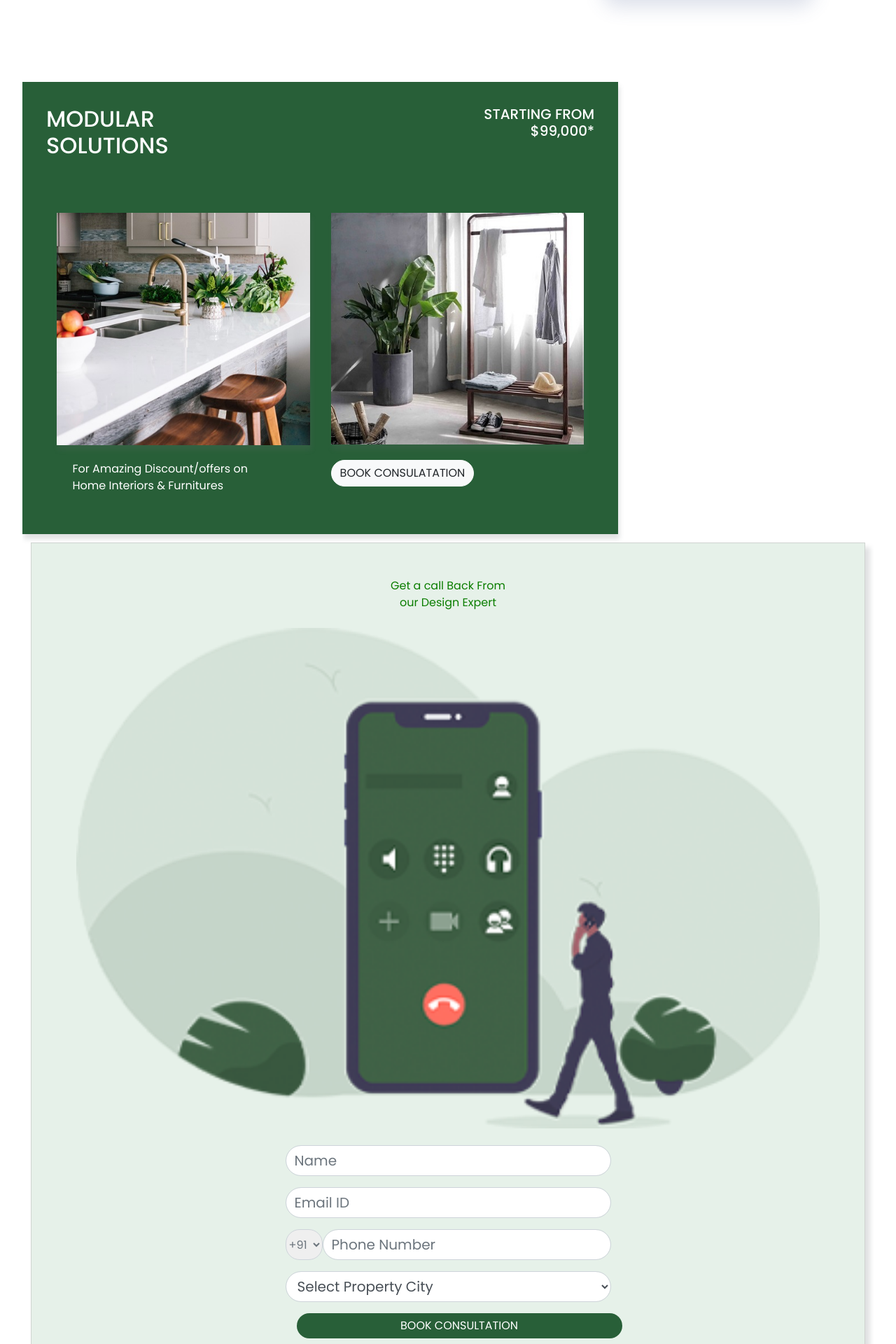
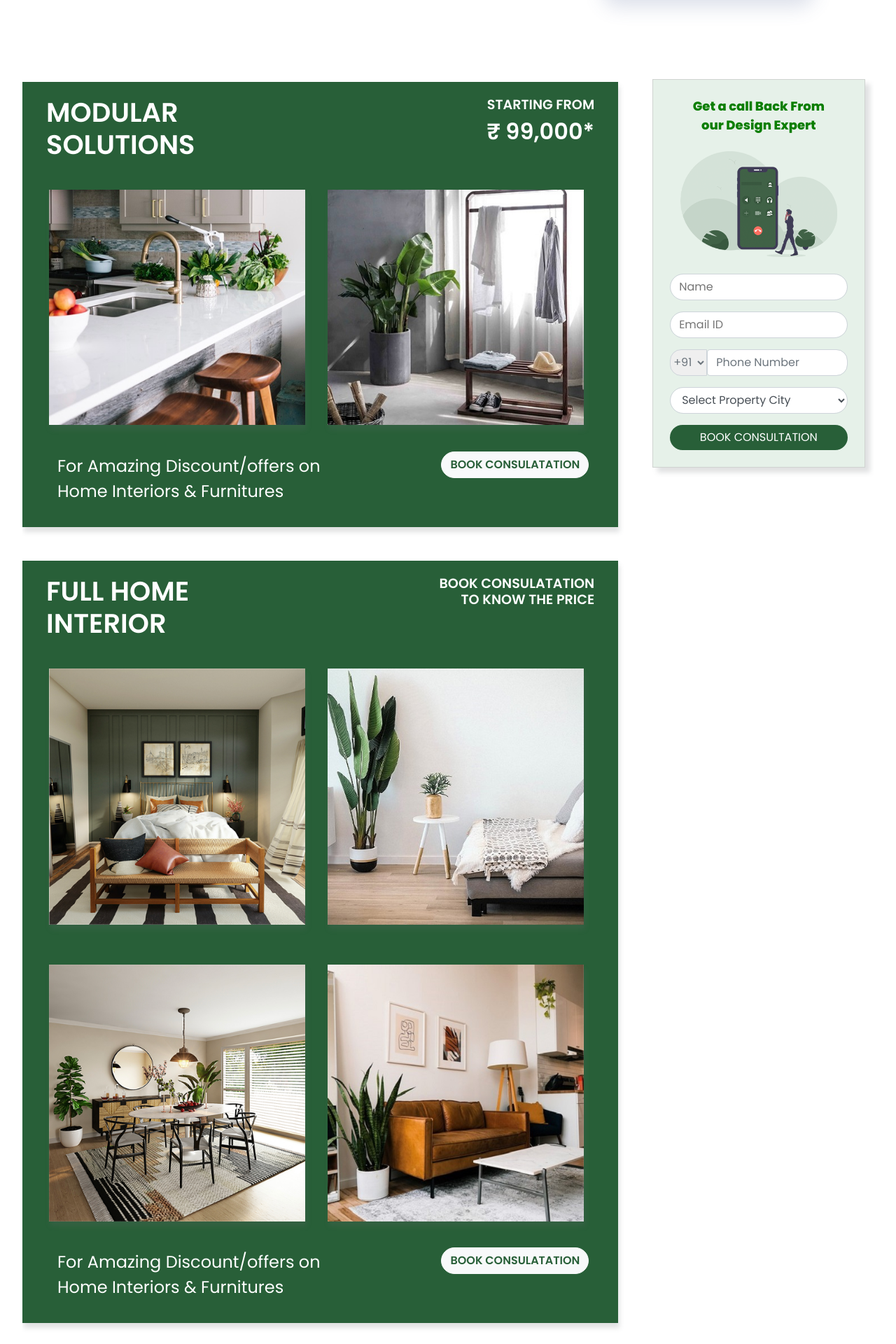
Before and after one commit to Anish-kumar111/proprater-1.0-, a Django app: page /interior/ in a window 1280 px wide. Shown: the part 575-2495 px from the top of the page at 70% size. Run offline with Django 3.2, Linux system fonts and the light colour scheme; some libraries are stand-ins or nearby versions.

Commit message:
new images added second time

```diff
--- a/main/templates/interior.html
+++ b/main/templates/interior.html
@@ -119,14 +119,15 @@
     <div class="container-clearfix">
         <div class="row justify-content-between">
           <div class="col-04">
-            <div class="row col-content">
+            <div class="row col-content-text">
               <h2>  MODULAR <br>
                     SOLUTIONS
             </h2>
+            <div>
             <h5>
-              STARTING FROM <br>
-              $99,000*
-            </h5>
+              STARTING FROM </h5>
+              <h3>&#8377 99,000*</h3>
+            </div>
             </div>
 
             <div class="row" >
@@ -140,20 +141,26 @@
 
               <div class="col col-sm-6 ">
                 <img class="w-100 h-70 img-fluid"  src="{% static 'img/interior/Interior_Modular_Image11.jpg' %}" alt="" srcset="">
+              </div>
+
                 <h3 class="col-text">WARDROBE</h3>
 
-            <p> For Amazing Discount/offers on <br>
-            Home Interiors & Furnitures</p>
-                </div>
+
             <div class="col col-sm-6 ">
               <img class="w-100 h-70 img-fluid"  src="{% static 'img/interior/Interior_Modular_Image21.jpg' %}" alt="" srcset="">              <h3 class="col-text">WARDROBE</h3>
+
+              </div>
+              </div>
+
+
+
+            <div class="row col-content-text2">
+              <p> For Amazing Discount/offers on <br>
+              Home Interiors & Furnitures</p>
               <div class="booking-btn" > <button type="button" class="btn btn-light">BOOK CONSULATATION</button>
-              </div>
             </div>
-
-            </div>
-
           </div>
+        </div>
           <div class="col-06">
 
             <div class="col06text">
@@ -168,14 +175,14 @@
 
                 <div class="mb-3">
                   <!-- <label for="exampleInputName1" class="form-label">Name</label> -->
-                  <input type="text" placeholder="Name" class="form-control" id="exampleInputName1">
+                  <input type="text" placeholder="Name" class="form-control2" id="exampleInputName1">
                 </div>
                 <div class="mb-3">
 
-                  <input type="email"  placeholder="Email ID" class="form-control" id="exampleInputEmail1" aria-describedby="emailHelp">
+                  <input type="email"  placeholder="Email ID" class="form-control2" id="exampleInputEmail1" aria-describedby="emailHelp">
 
                 </div>
-                <div class="mb-3 d-flex">
+                <div class="mb-3 d-flex phone">
 
                   <select  class="form" aria-label="Default select Code">
                     <option selected>+91</option>
@@ -183,10 +190,10 @@
                     <option value="2">+02</option>
                     <option value="3">+03</option>
                   </select>
-                  <input type="tel"  class="form-control" id="phone" name="phone" placeholder="Phone Number" pattern="[0-9]{10}" required>            </div>
+                  <input type="tel"  class="form-control" id="phone" name="phone" placeholder="Phone Number" pattern="[0-9]{10}" required>          </div>
                 <div class="mb-3">
 
-                  <select  class="form-control mr-auto" aria-label="Default select Area">
+                  <select  class="form-control2 mr-auto" aria-label="Default select Area">
                     <option selected>Select Property City</option>
                     <option value="1">New Delhi</option>
                     <option value="2">Agra</option>
@@ -200,8 +207,8 @@
 
 
             // var stickyEl = document.querySelector('.')
-            var stickyEl2 = document.querySelector('.col-06')
-            var stickyEl22 = document.querySelector('.col-06')
+            // var stickyEl2 = document.querySelector('.col-06')
+            // var stickyEl22 = document.querySelector('.col-06')
             // var stickyPosition = stickyEl.getBoundingClientRect().top;
             var stickyPosition2 = stickyEl2.getBoundingClientRect().top;
             var stickyPosition22 = stickyEl22.getBoundingClientRect().bottom;
@@ -243,14 +250,15 @@
         <div class="row">
 
           <div class="col-04">
-            <div class="row col-content">
-              <h2>  MODULAR <br>
-                    SOLUTIONS
+            <div class="row col-content-text">
+              <h2> FULL HOME <br> INTERIOR
+
             </h2>
+            <div>
             <h5>
-              STARTING FROM <br>
-              $99,000*
-            </h5>
+              BOOK CONSULATATION <br> TO KNOW THE PRICE </h5>
+              <!-- <h3>&#8377 99,000*</h3> -->
+            </div>
             </div>
             <div class="row col-content">
 
@@ -266,28 +274,34 @@
             </div>
 
             </div>
-           <div class="row col-content">
+            <div class="row col-content">
 
               <div class="col col-sm-6 ">
-                <img class="img-fluid"  src="https://images.unsplash.com/photo-1616047006789-b7af5afb8c20?ixlib=rb-1.2.1&ixid=MnwxMjA3fDB8MHxwaG90by1wYWdlfHx8fGVufDB8fHx8&auto=format&fit=crop&w=580&q=80">
-                <h3 class="col-text">WARDROBE</h3>
 
-            <p> For Amazing Discount/offers on <br>
-            Home Interiors & Furnitures</p></div>
+                <img class="w-100 h-70 img-fluid"  src="{% static 'img/interior/Interior_Full home_Image3.jpg'%}">
+                <h3 class="col-text2">WARDROBE</h3>
+
+            </div>
             <div class="col col-sm-6 ">
-              <h3 class="col-text">WARDROBE</h3>
-              <img class="img-fluid"  src="https://images.unsplash.com/photo-1616047006789-b7af5afb8c20?ixlib=rb-1.2.1&ixid=MnwxMjA3fDB8MHxwaG90by1wYWdlfHx8fGVufDB8fHx8&auto=format&fit=crop&w=580&q=80">
-              <div class="booking-btn" > <button type="button" class="btn btn-light">BOOK CONSULATATION</button>
-              </div>
+              <img class="w-100 h-55 img-fluid"  src="{% static 'img/interior/Interior_Full home_Image41.jpg'%}">
+              <h3 class="col-text2">WARDROBE</h3>
             </div>
 
             </div>
+
+
+            <div class="row col-content-text2">
+              <p> For Amazing Discount/offers on <br>
+              Home Interiors & Furnitures</p>
+              <div class="booking-btn" > <button type="button" class="btn btn-light">BOOK CONSULATATION</button>
+            </div>
+          </div>
 
           </div>
         </div>
 
            <div class="row">
-            <div class="col-05">
+            <div class="col-04">
 
               <div class="row col-content">
                 <h2>  CUSTOMIZED <br>
@@ -336,42 +350,41 @@
 
 
 
-<section id="carousel1">
+<div id="carousel1">
     <div class="container-clearfix">
 
 
         <div class="col-07">
 
-          <div class="row col-content">
+          <div class="row col-content-text">
             <h2>  INTERIOR & DESIGN
           </h2>
-          <h5>
-            STARTING FROM <br>
-            $99,000*
-          </h5>
+          <h3>
+            ITS ALL ABOUT DESIGN , INTERIOR & FURNITURE
+          </h3>
           </div>
 
-          <div class="row col-content">
+          <div class="row col-content-int">
 
     <div id="owl" class="owl-carousel owl-theme">
             <div class="col ">
 
-              <img class="img-fluid blur"  src="https://images.unsplash.com/photo-1616047006789-b7af5afb8c20?ixlib=rb-1.2.1&ixid=MnwxMjA3fDB8MHxwaG90by1wYWdlfHx8fGVufDB8fHx8&auto=format&fit=crop&w=580&q=80">
+              <img class="img-fluid blur"  src="{% static 'img/interior/Interior_Interior&design_Image1.jpg' %}">
 
 
           </div>
           <div class="col ">
-            <img class="img-fluid blur"  src="https://images.unsplash.com/photo-1616047006789-b7af5afb8c20?ixlib=rb-1.2.1&ixid=MnwxMjA3fDB8MHxwaG90by1wYWdlfHx8fGVufDB8fHx8&auto=format&fit=crop&w=580&q=80">
+            <img class="img-fluid blur"  src="{% static 'img/interior/Interior_Interior&design_Image2.jpg' %}">
 
           </div>
           <div class="col ">
 
-            <img class="img-fluid blur"  src="https://images.unsplash.com/photo-1616047006789-b7af5afb8c20?ixlib=rb-1.2.1&ixid=MnwxMjA3fDB8MHxwaG90by1wYWdlfHx8fGVufDB8fHx8&auto=format&fit=crop&w=580&q=80">
+            <img class="img-fluid blur"  src="{% static 'img/interior/Interior_Interior&design_Image3.jpg' %}">
 
 
         </div>
         <div class="col ">
-          <img class="img-fluid blur"  src="https://images.unsplash.com/photo-1616047006789-b7af5afb8c20?ixlib=rb-1.2.1&ixid=MnwxMjA3fDB8MHxwaG90by1wYWdlfHx8fGVufDB8fHx8&auto=format&fit=crop&w=580&q=80">
+          <img class="img-fluid blur"  src="{% static 'img/interior/Interior_Interior&design_Image4.jpg' %}">
 
         </div>
 
@@ -421,11 +434,11 @@
 
        </div>
     </div>
-</section>
+  </div>
 
 
 
-<section id="testimonials">
+<div id="testimonials">
     <!-- <div class="carousel">
         <div class="row">
           <div class="col col-sm-6">
@@ -482,7 +495,7 @@
 
         <div class="container-clearfix  newsletter ">
           <div class="row">
-          <img class="img-fluid" src="https://images.unsplash.com/photo-1616486701797-0f33f61038ec?ixlib=rb-1.2.1&ixid=MnwxMjA3fDB8MHxwaG90by1wYWdlfHx8fGVufDB8fHx8&auto=format&fit=crop&w=580&q=80" alt="" srcset="">
+          <img class="img-fluid" src="{% static 'img/interior/Interior_Subscribe_Image.jpg' %}" alt="" srcset="">
           <form class="newsletterform mx-5 my-5 col-sm-6 ">
             <div class="form-group">
               <h3 class="font-weight-bold">SUBSCRIBE NOW FOR LATEST UPDATES.</h3>
@@ -500,7 +513,7 @@
 
         </div>
         </div>
-</section>
+      </div>
 
 
 <section id="footer">
--- a/static/css/interior.css
+++ b/static/css/interior.css
@@ -60,7 +60,7 @@ a.navbar-brand img{
 .btn
 {
     font-size: 2vh;
-   margin-left: 2vh;
+   /* margin-left: 2vh;  */
     border-radius: 5vh;
 }
 .btn-danger{
@@ -105,7 +105,7 @@ font-size: 20px;
     width: 70%;
     max-height: fit-content;
     background: #285f38;
-    margin-top: 1em;
+    margin: 1em 0 2em;
     box-shadow: 2px 7px 7px 0 rgba(101, 104, 108, 0.2);
 }
 .row{
@@ -139,7 +139,55 @@ div.col-white img{
 .col-content
 {
     color: white;
-    padding: 4% ;
+    padding: 2% 2% 1% 4.5%;
+    height: fit-content;
+    max-width: 100%;
+    width: auto;
+
+
+    justify-content: space-between;
+}
+
+.col-content-int
+{
+    color: white;
+    padding: 1.5%  3.5% 3.5% ;
+    height: fit-content;
+    max-width: 100%;
+    width: auto;
+
+
+    justify-content: space-between;
+}
+
+.blur:hover {
+    --webkit-filter: blur(4px); /* Chrome, Safari, Opera */
+    filter: blur(4px);
+    border: 2px solid rgb(16, 18, 17) ;
+ }
+
+
+.col-content .col-sm-6{
+    padding: 2% 4% 2% 0;
+}
+
+
+.col-content-text
+{
+    color: white;
+    padding: 2.5% 4% 0%;
+    height: fit-content;
+    max-width: 100%;
+    width: auto;
+
+
+    justify-content: space-between;
+}
+
+.col-content-text2
+{
+    color: white;
+    padding: 0% 4% 2%;
     height: fit-content;
     max-width: 100%;
     width: auto;
@@ -155,21 +203,38 @@ div.col-white img{
 
     justify-content: space-between;
 }
-.col-content h5
+
+.col-content-text h2{
+    font-weight: 600;
+    font-size: 3vw;
+    text-align: left;
+}
+.col-content-text div h3{
+    font-size: 2.5vw;
+    font-weight: 600;
+    text-align: right;
+}
+.col-content-text div h5
 {
-
-
+font-weight: 600;
+font-size: 1.5vw;
 text-align: right;
 }
-.col-content p
+.col-content-text2 p
 {
-    margin: 4%;
+    margin: 0.5%;
     padding: .5em;
+    font-weight: 400;
+    font-size: x-large;
 
 text-align: left;
+float: left;
 }
 .booking-btn
+
 {
+   float: right;
+   padding: 0 1% 4%;
 }
 
 .booking-btn button{
@@ -177,10 +242,15 @@ text-align: left;
     width: 60px;
     font-size: 5px; */
     margin: 6% 0 3%;
+    color: #285f38;
+    font-weight: 600;
+
 }
 .col-06
 {
     /* position: relative; */
+    font-weight: 700;
+    font-size: large;
     margin: 0 .5em 0;
     max-width: 100%;
     width:25%;
@@ -191,7 +261,7 @@ text-align: left;
     margin: 1%;
 
 text-align: center;
-padding: 4% 4% 4% 4% ;
+padding: 2%  ;
 color: rgb(11, 126, 1);
 box-shadow: 7px  7px 7px 0 rgba(101, 104, 108, 0.2);
 border: 1px solid rgba(192, 192, 192, 0.595);
@@ -213,11 +283,30 @@ border: 1px solid rgba(192, 192, 192, 0.595);
 
 
 }
-.form-control{
-    border-radius: 1.25em;
-    font-size: 20px;
+.form-control2{
+
+    display: block;
+    width: 100%;
+    height: calc(1.5em + 0.75rem + 2px);
+    padding: 0.375rem 0.75rem;
+    font-size: 1rem;
+    font-weight: 400;
+    line-height: 1.5;
+    color: #495057;
+    background-color: #fff;
+    background-clip: padding-box;
+    border: 1px solid #ced4da;
+    border-radius: 1.25rem;
+    transition: border-color .15s ease-in-out,box-shadow .15s ease-in-out;
 
 }
+.phone input{
+    border-top-right-radius: 1em;
+    border-bottom-right-radius: 1em;
+    /* font-size: 20px; */
+
+}
+
 .searchrow .form-control2{
 
     border: 1px #ced4da solid;
@@ -226,9 +315,11 @@ border: 1px solid rgba(192, 192, 192, 0.595);
 
 select.form{
     border: 1px #ced4da solid;
-    border-radius:1.25em ;
+    border-top-left-radius: 1em;
+    border-bottom-left-radius: 1em;
     color: #6c757d ;
-      ;
+
+    font-size: 1rem;
 }
 
 select.form {
@@ -261,7 +352,7 @@ select.form {
 }
 
 .newsletter{
-    /* margin-top: 5vh; */
+    margin-top: 5vh;
     background-color: #285f38;
     color: white;
     box-shadow: 2px 7px 7px 0 rgba(101, 104, 108, 0.2);
@@ -403,7 +494,7 @@ select.form {
  .col-content .col:hover img{
     transform:scale(1.05) ;
     transition: all 1s ease-out;
-    opacity: 0.4;
+    opacity: 0.24;
     border: 2px solid rgb(213, 235, 218)
      ;
 
```
Also changed, not shown: static/img/interior/Interior_Full home_Image3.jpg (added), static/img/interior/Interior_Full home_Image4.jpg (added), static/img/interior/Interior_Full home_Image41.jpg (added), static/img/interior/Interior_Header_Image1.jpg (added), static/img/interior/Interior_Header_Image2.jpg (added), static/img/interior/Interior_Header_Image3.jpg (added), static/img/interior/Interior_Interior&design_Image1.jpg (added), static/img/interior/Interior_Interior&design_Image2.jpg (added), static/img/interior/Interior_Interior&design_Image3.jpg (added), static/img/interior/Interior_Interior&design_Image4.jpg (added), static/img/interior/Interior_Subscribe_Image.jpg (added), static/img/interior/Interior_Testimonial_Image1.jpg (added), static/img/interior/Interior_Testimonial_Image2.jpg (added), static/img/interior/Interior_Testimonial_Image3.jpg (added).
